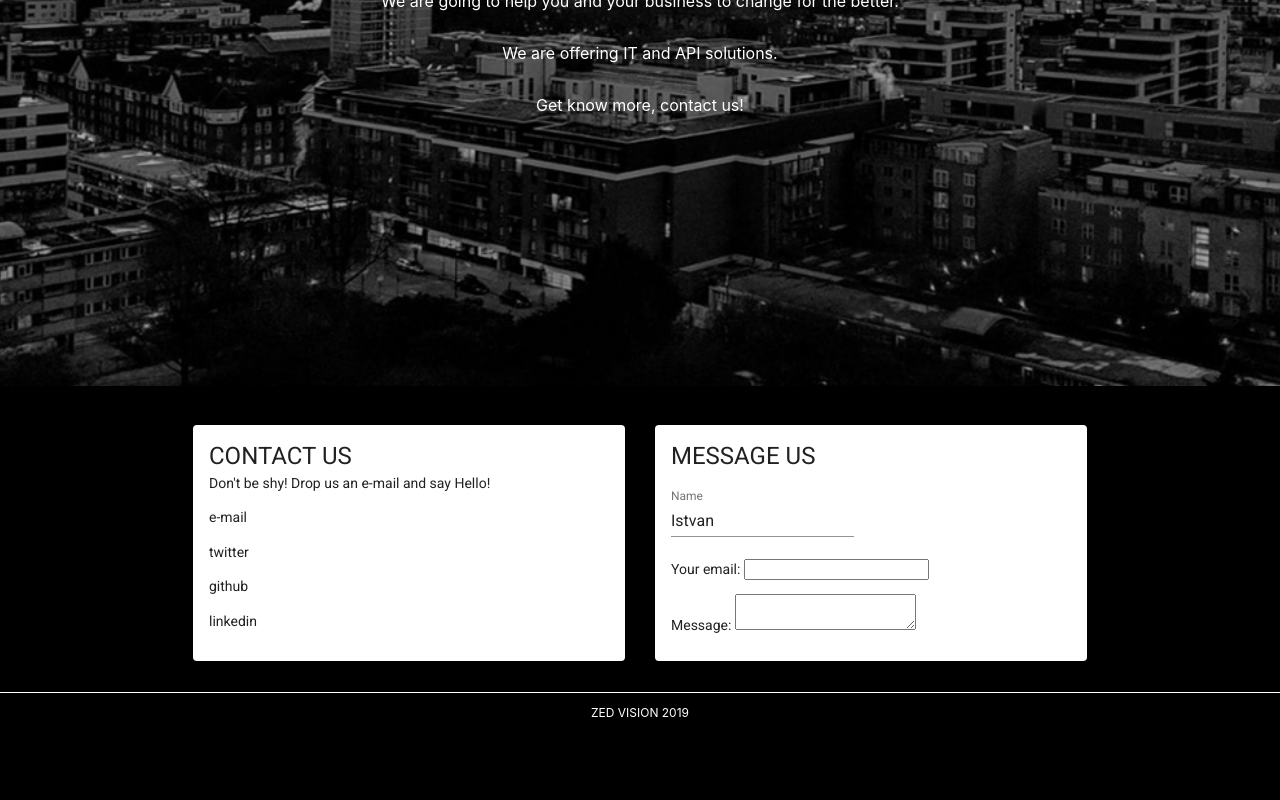
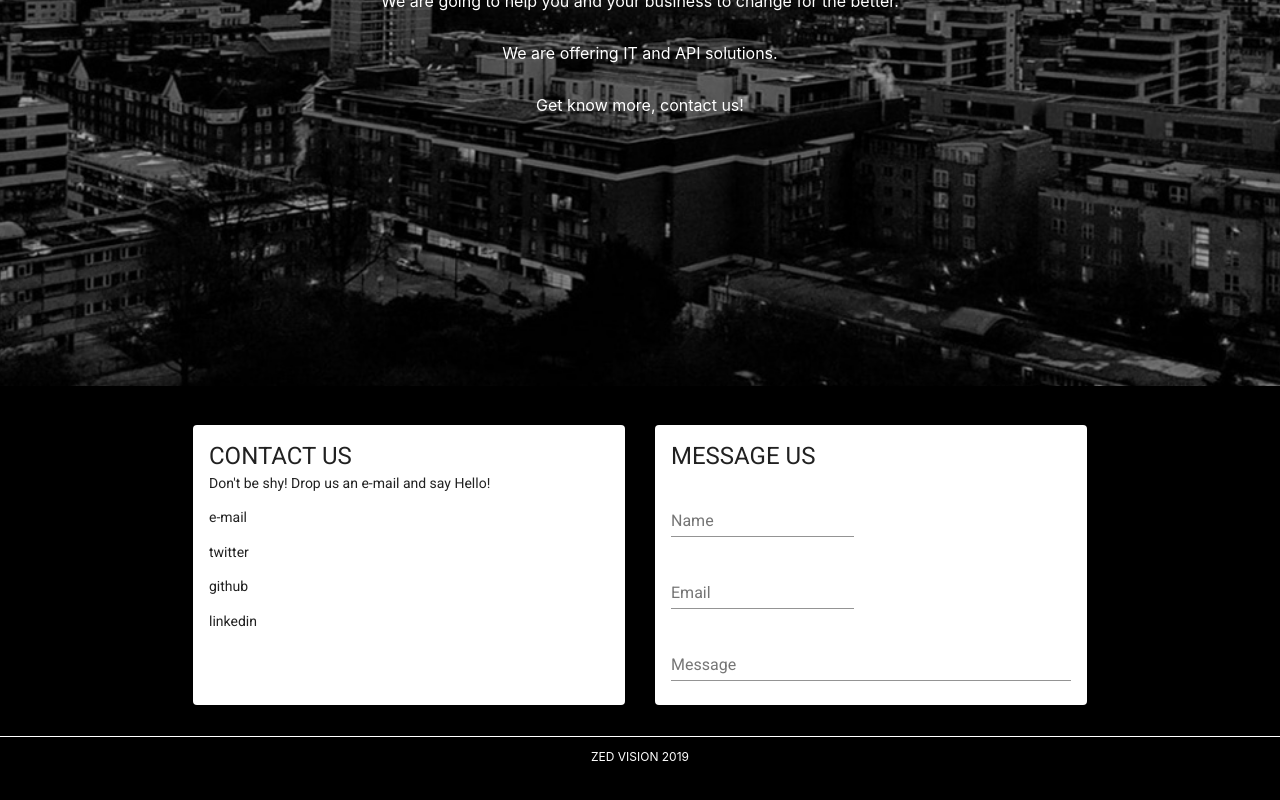
Before and after one commit to bantoistvan/web-amplify, a React (Create React App) app: page / in a window 1280 px wide. Shown: the part 456-1256 px from the top of the page. Built offline with nearby package versions, Linux system fonts and the light colour scheme.

Commit message:
add contactus

```diff
--- a/src/App.tsx
+++ b/src/App.tsx
@@ -8,6 +8,7 @@ import Paper from '@material-ui/core/Paper';
 import Typography from '@material-ui/core/Typography';
 import { withStyles } from '@material-ui/core/styles';
 import { TextField } from '@material-ui/core';
+import ContactUs from './components/ContactUs';
 
 
 const styles = {
@@ -69,28 +70,7 @@ class App extends Component<{ classes: any }> {
                 <p>linkedin</p>
               </Typography>
             </Paper>
-            <Paper className={classes.paper}>
-              <Typography variant="h5" component="h2">
-                Message us
-              </Typography>
-              <Typography>
-                <form>
-
-                  <TextField
-                    id="outlined-name"
-                    label="Name"
-                    className={classes.textField}
-                    value="Istvan"
-                    onChange={() => { }}
-                    margin="normal"
-                  />
-                  <p><label>Your email: <input id="email" /></label></p>
-
-                  <label>Message: <textarea id="email" /></label>
-
-                </form>
-              </Typography>
-            </Paper>
+            <ContactUs />
           </Grid>
           <div className="footer">
             <p>ZED VISION 2019</p>
--- /dev/null
+++ b/src/components/ContactUs.tsx
@@ -0,0 +1,78 @@
+import React, { Component, ChangeEvent } from 'react';
+import classNames from 'classnames';
+import { Paper, Typography, TextField, withStyles } from '@material-ui/core';
+
+
+const styles = {
+    paper: {
+        margin: 15,
+        padding: 16,
+        width: 400,
+    }
+};
+
+type ContactUsState = {
+    name: string;
+    email: string;
+    message: string;
+}
+
+
+class ContactUs extends Component<{ classes: any }, ContactUsState> {
+    componentWillMount() {
+        this.setState({});
+    }
+
+    setName(value: string) {
+        console.log(value);
+        this.setState({ "name": value });
+    };
+
+    render() {
+        const classes = this.props.classes;
+
+        return (
+            <Paper className={classes.paper}>
+                <Typography variant="h5" component="h2">
+                    Message us
+        </Typography>
+                <Typography>
+
+                    <TextField
+                        id="outlined-name"
+                        label="Name"
+                        className={classes.textField}
+                        value={this.state.name}
+                        onChange={(e: ChangeEvent<HTMLInputElement>) => this.setName(e.target.value)}
+
+                        margin="normal"
+                    /><br />
+                    <TextField
+                        id="outlined-name"
+                        label="Email"
+                        className={classes.textField}
+                        value={this.state.email}
+                        onChange={(e: ChangeEvent<HTMLInputElement>) => this.setName(e.target.value)}
+
+                        margin="normal"
+                    /><br />
+
+                    <TextField
+                        id="outlined-name"
+                        label="Message"
+                        className={classes.textField}
+                        value={this.state.message}
+                        onChange={(e: ChangeEvent<HTMLInputElement>) => this.setName(e.target.value)}
+                        multiline
+                        fullWidth
+                        rowsMax="4"
+                        margin="normal"
+                    />
+
+                </Typography>
+            </Paper>
+        );
+    }
+}
+
+export default withStyles(styles)(ContactUs);
```
